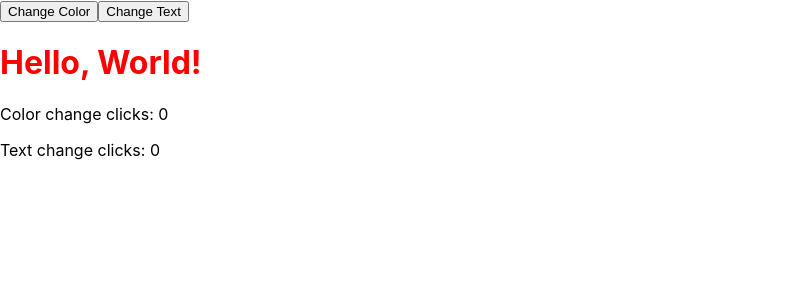
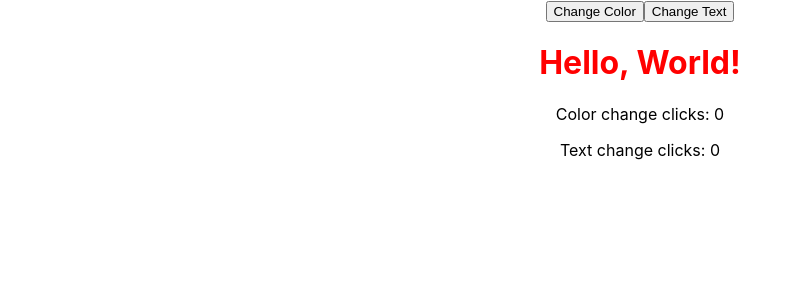
Before and after one commit to chile109/ReactStatePractice, a React (Create React App) app: page / in a window 1280 px wide. Shown: the top 300 px of the page, without its empty margins (0-801 px from the left). Built offline with nearby package versions, Linux system fonts and the light colour scheme.

Commit message:
fix: wrong class name

```diff
--- a/src/App.js
+++ b/src/App.js
@@ -8,7 +8,7 @@ function App() {
 
   return (
     <ColorTextProvider>
-      <div classname="App">
+      <div className="App">
         <ColorTextButton />
         <ColorTextDisplay />
       </div>
```
